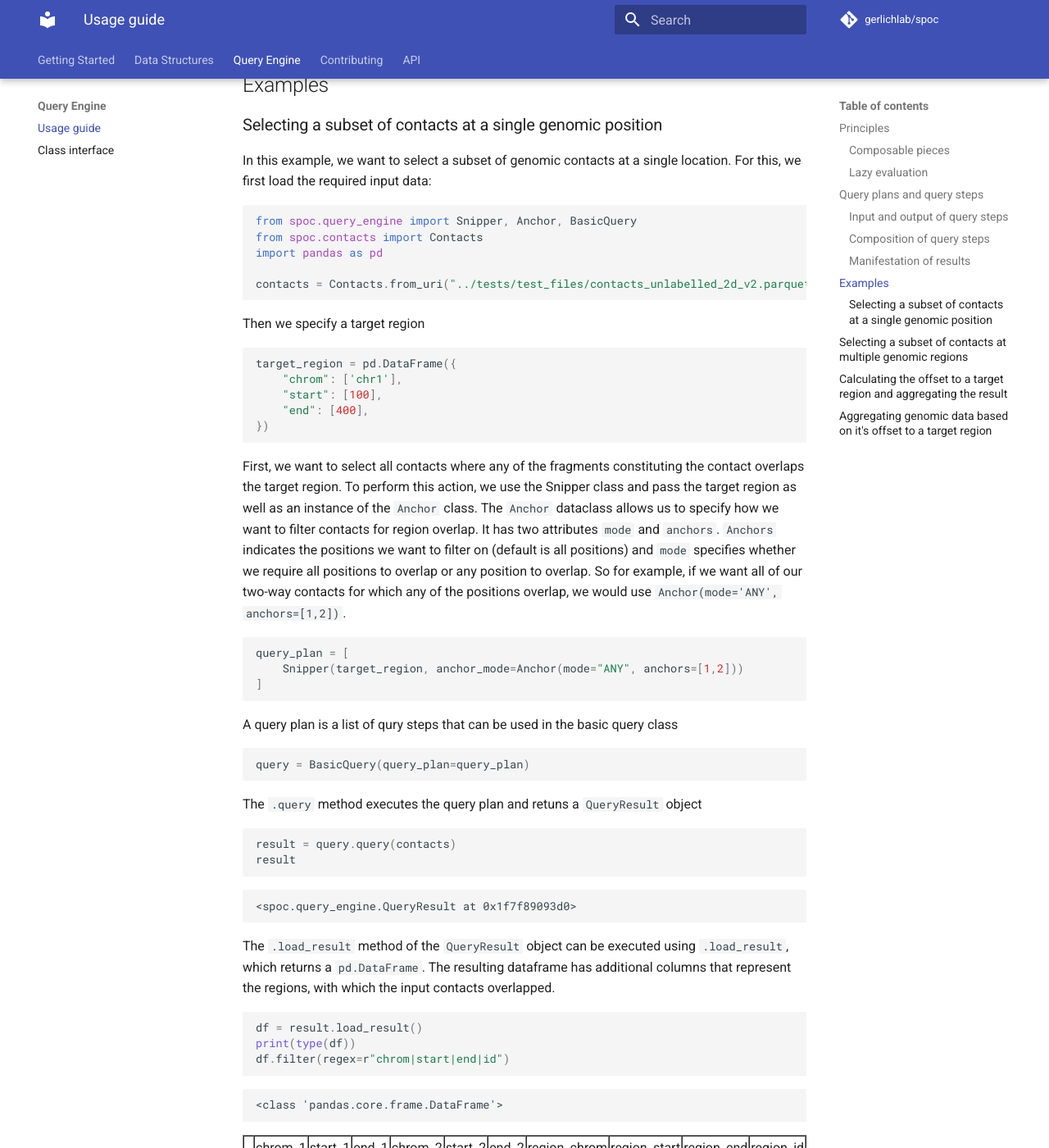
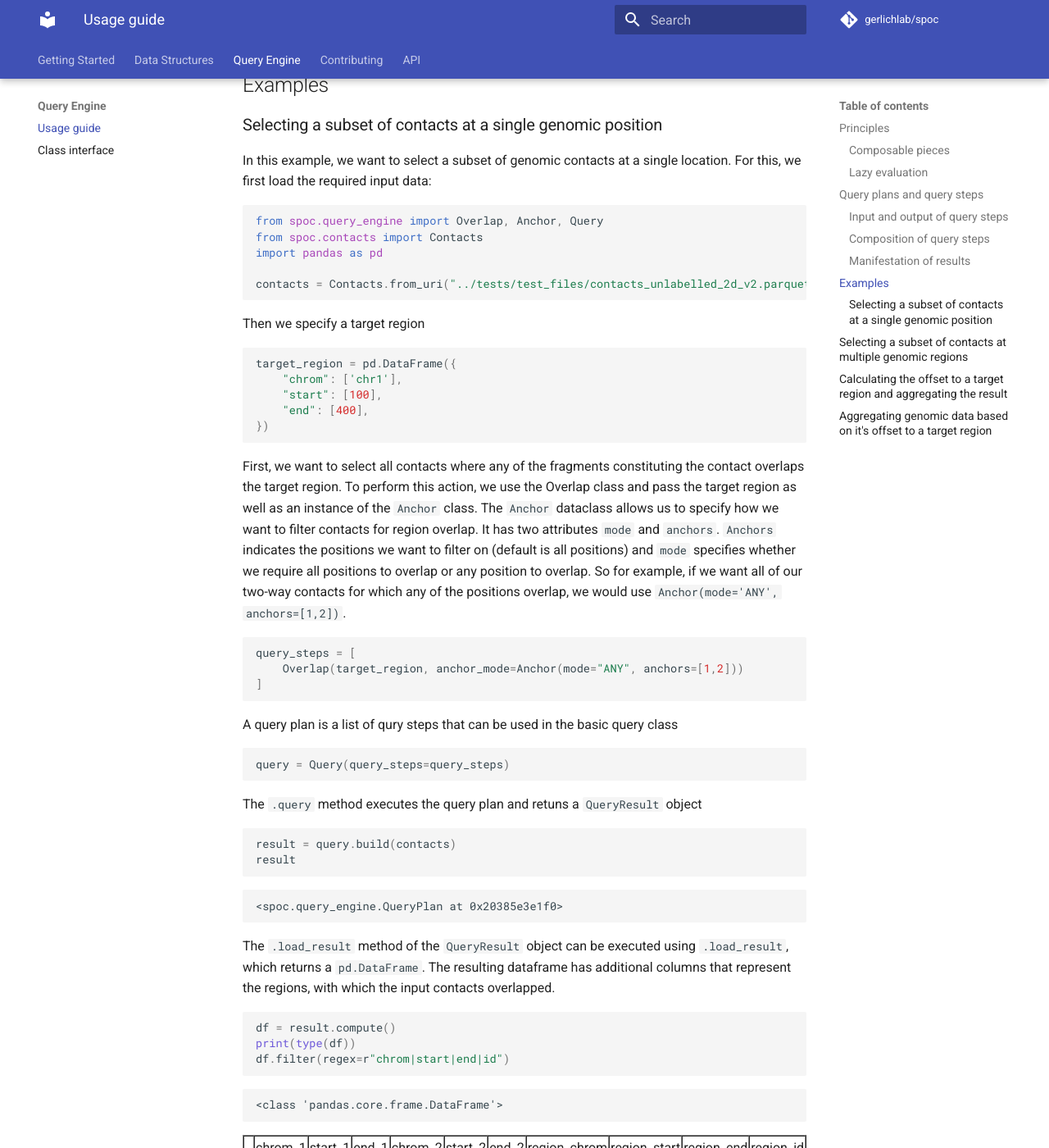
Before and after one commit to gerlichlab/spoc, an MkDocs documentation site: the page built from docs/query_engine_usage.md, in a window 1280 px wide and 1400 px high, scrolled down 1696 px. Shown: the whole window at 82% size. Built offline with MkDocs 1.6.1 and Material for MkDocs 9.7.7, drawn with Linux system fonts in a browser that asks for light colours; comment, search, counter and statistics services are not loaded; some of the changed text lies outside the part shown.

Commit message:
renamed BasicQuery, QueryResult and Snipper

````diff
--- a/docs/query_engine_usage.md
+++ b/docs/query_engine_usage.md
@@ -18,8 +18,8 @@ The most important ingredient in this query language is a class that implements
 
 This way, query steps can be combined into a query plan that specifies the analysis to be executed. Specific examples of query steps are:
 
-- **Snipper**: Implements selecting overlapping contacts or pixels for a set of genomic regions.
-- **RegionOffsetTransformation**: Adds offset of genomic positions to regions added by snipper
+- **Overlap**: Implements selecting overlapping contacts or pixels for a set of genomic regions.
+- **RegionOffsetTransformation**: Adds offset of genomic positions to regions added by Overlap
 - **OffsetAggregation**: Aggregates the offsets to genomic regions using an aggregation function.
 
 ### Input and output of query steps
@@ -32,7 +32,7 @@ A query step takes as input a class that implements the `GenomicData` protocol.
 
 ### Composition of query steps
 
-To allow specifying complex queries, query steps need to be combined. This is done using the `BasicQuery` class. It takes a query plan (a list of `QueryStep` instances) as input, exposes the `query` method, which takes input data, validates all query steps and adds them to the resulting `QueryResult` instance that is returned.
+To allow specifying complex queries, query steps need to be combined. This is done using the `Query` class. It takes a query plan (a list of `QueryStep` instances) as input, exposes the `query` method, which takes input data, validates all query steps and adds them to the resulting `QueryResult` instance that is returned.
 
 ### Manifestation of results
 
@@ -45,7 +45,7 @@ In this example, we want to select a subset of genomic contacts at a single loca
 
 
 ```python
-from spoc.query_engine import Snipper, Anchor, BasicQuery
+from spoc.query_engine import Overlap, Anchor, Query
 from spoc.contacts import Contacts
 import pandas as pd
 
@@ -63,12 +63,12 @@ target_region = pd.DataFrame({
 })
 ```
 
-First, we want to select all contacts where any of the fragments constituting the contact overlaps the target region. To perform this action, we use the Snipper class and pass the target region as well as an instance of the `Anchor` class. The `Anchor` dataclass allows us to specify how we want to filter contacts for region overlap. It has two attributes `mode` and `anchors`. `Anchors` indicates the positions we want to filter on (default is all positions) and `mode` specifies whether we require all positions to overlap or any position to overlap. So for example, if we want all of our two-way contacts for which any of the positions overlap, we would use `Anchor(mode='ANY', anchors=[1,2])`.
+First, we want to select all contacts where any of the fragments constituting the contact overlaps the target region. To perform this action, we use the Overlap class and pass the target region as well as an instance of the `Anchor` class. The `Anchor` dataclass allows us to specify how we want to filter contacts for region overlap. It has two attributes `mode` and `anchors`. `Anchors` indicates the positions we want to filter on (default is all positions) and `mode` specifies whether we require all positions to overlap or any position to overlap. So for example, if we want all of our two-way contacts for which any of the positions overlap, we would use `Anchor(mode='ANY', anchors=[1,2])`.
 
 
 ```python
-query_plan = [
-    Snipper(target_region, anchor_mode=Anchor(mode="ANY", anchors=[1,2]))
+query_steps = [
+    Overlap(target_region, anchor_mode=Anchor(mode="ANY", anchors=[1,2]))
 ]
 ```
 
@@ -76,21 +76,21 @@ A query plan is a list of qury steps that can be used in the basic query class
 
 
 ```python
-query = BasicQuery(query_plan=query_plan)
+query = Query(query_steps=query_steps)
 ```
 
 The `.query` method executes the query plan and retuns a `QueryResult` object
 
 
 ```python
-result = query.query(contacts)
+result = query.build(contacts)
 result
 ```
 
 
 
 
-    <spoc.query_engine.QueryResult at 0x1f7f89093d0>
+    <spoc.query_engine.QueryPlan at 0x20385e3e1f0>
 
 
 
@@ -98,7 +98,7 @@ The `.load_result` method of the `QueryResult` object can be executed using `.lo
 
 
 ```python
-df = result.load_result()
+df = result.compute()
 print(type(df))
 df.filter(regex=r"chrom|start|end|id")
 ```
@@ -189,12 +189,12 @@ We can also restrict the positions to filter on, by passing different anchor par
 
 
 ```python
-query_plan = [
-    Snipper(target_region, anchor_mode=Anchor(mode="ANY", anchors=[1]))
+query_steps = [
+    Overlap(target_region, anchor_mode=Anchor(mode="ANY", anchors=[1]))
 ]
-BasicQuery(query_plan=query_plan)\
-    .query(contacts)\
-    .load_result()\
+Query(query_steps=query_steps)\
+    .build(contacts)\
+    .compute()\
     .filter(regex=r"chrom|start|end|id")
 ```
 
@@ -256,7 +256,7 @@ This time, only the first contact overlaps.
 The same functionality is implemented also for the Pixels class
 
 ## Selecting a subset of contacts at multiple genomic regions
-The Snipper class is also capable of selecting contacts at multiple genomic regions. Here, the behavior of `Snipper` deviates from a simple filter, because if a given contact overlaps with multiple regions, it will be returned multiple times.
+The Overlap class is also capable of selecting contacts at multiple genomic regions. Here, the behavior of `Overlap` deviates from a simple filter, because if a given contact overlaps with multiple regions, it will be returned multiple times.
 
 Specify target regions
 
@@ -271,12 +271,12 @@ target_regions = pd.DataFrame({
 
 
 ```python
-query_plan = [
-    Snipper(target_regions, anchor_mode=Anchor(mode="ANY", anchors=[1]))
+query_steps = [
+    Overlap(target_regions, anchor_mode=Anchor(mode="ANY", anchors=[1]))
 ]
-BasicQuery(query_plan=query_plan)\
-    .query(contacts)\
-    .load_result()\
+Query(query_steps=query_steps)\
+    .build(contacts)\
+    .compute()\
     .filter(regex=r"chrom|start|end|id")
 ```
 
@@ -422,23 +422,23 @@ target_regions = pd.DataFrame(
     )
 ```
 
-We are then interested in selecting all contacts that are contained within these pixels and then calculate the offset to them. The selection step can be done with the `Snipper` class that we described above. The offset transformation can be done with the `OffsetTransformation` query step. This query step takes an instance of genomic data that contains regions (as defined by it's schema) and calculates the offset to all position columns. All offsets are calculated with regards to the center of each assigned region. Since genomic positions are defined by a start and end,the `OffsetTransformation` query step as an `OffsetMode` parameter that defines whether we would like to calculate the offset with regard to the start of a genomic position, the end or it's center.
+We are then interested in selecting all contacts that are contained within these pixels and then calculate the offset to them. The selection step can be done with the `Overlap` class that we described above. The offset transformation can be done with the `OffsetTransformation` query step. This query step takes an instance of genomic data that contains regions (as defined by it's schema) and calculates the offset to all position columns. All offsets are calculated with regards to the center of each assigned region. Since genomic positions are defined by a start and end,the `OffsetTransformation` query step as an `OffsetMode` parameter that defines whether we would like to calculate the offset with regard to the start of a genomic position, the end or it's center.
 
 
 ```python
-query_plan = [
-    Snipper(target_regions, anchor_mode=Anchor(mode="ANY")),
+query_steps = [
+    Overlap(target_regions, anchor_mode=Anchor(mode="ANY")),
     RegionOffsetTransformation(),
 ]
 ```
 
-We can then execute this query plan using the BasicQuery class. This well add an offset column to the genomic dataset returned.
+We can then execute this query plan using the Query class. This well add an offset column to the genomic dataset returned.
 
 
 ```python
-BasicQuery(query_plan=query_plan)\
-    .query(pixels)\
-    .load_result()\
+Query(query_steps=query_steps)\
+    .build(pixels)\
+    .compute()\
     .filter(regex=r"chrom|offset")
 ```
 
@@ -608,7 +608,7 @@ Note that there are two different average functions available, `AVG` and `AVG_WI
 
 ```python
 query_plan = [
-    Snipper(target_regions, anchor_mode=Anchor(mode="ANY")),
+    Overlap(target_regions, anchor_mode=Anchor(mode="ANY")),
     RegionOffsetTransformation(),
     OffsetAggregation('count'),
 ]
@@ -616,9 +616,9 @@ query_plan = [
 
 
 ```python
-BasicQuery(query_plan=query_plan)\
-    .query(pixels)\
-    .load_result()
+Query(query_steps=query_steps)\
+    .build(pixels)\
+    .compute()
 ```
 
 
````
Also changed, not shown: docs/query_engine_interface.md (+24 -24 lines), docs/snipping.md (deleted, +0 -148 lines), 9 other files.
